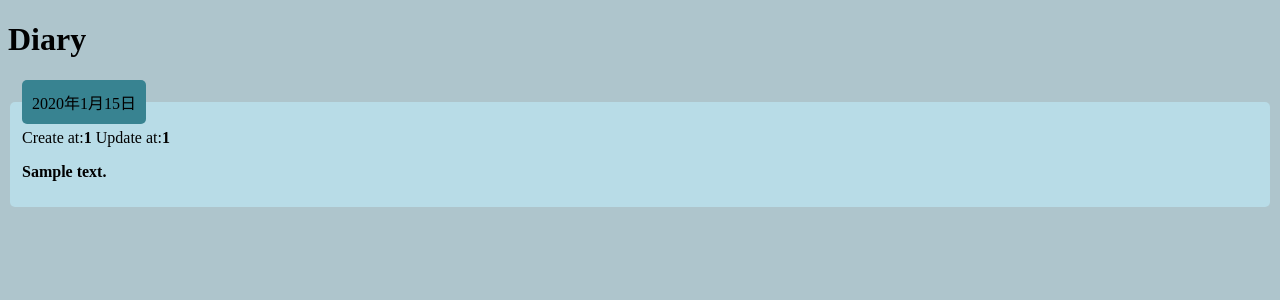
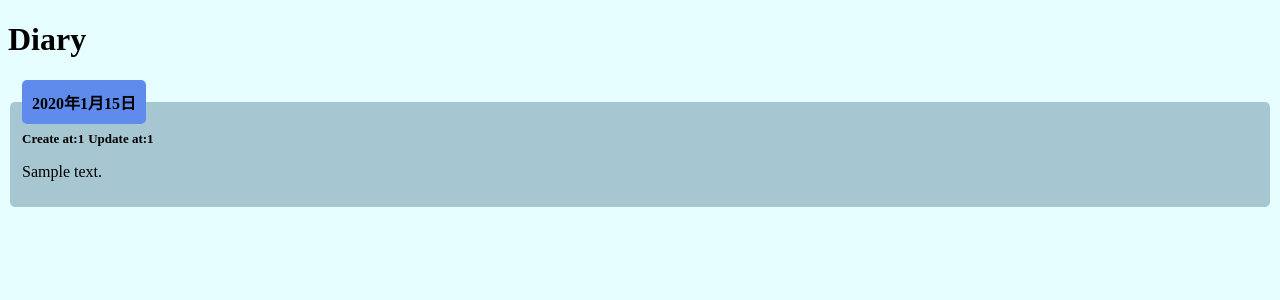
Before and after one commit to ericcheng09/mynikki, a Django app: template articles/templates/articles/show.html in a window 1280 px wide. Shown: the top 300 px of the page. Run offline with Django 4.2, Linux system fonts and the light colour scheme; the template is opened without the code that fills it: values that come from a table or form of the project are taken from there, others are empty; tables that the repository leaves empty hold one stand-in row (values such as "Sample post").

Commit message:
fix time format; adjust style

```diff
--- a/articles/static/articles/style.css
+++ b/articles/static/articles/style.css
@@ -1,6 +1,6 @@
 
 body {
-    background-color: #aec5cc;
+    background-color: #e6feff;
 }
 
 h1 {
@@ -9,7 +9,7 @@ h1 {
 }
 
 fieldset {
-    background-color: #b8dce7;
+    background-color: #a6c7d1;
     border-radius: 5px;
     /* margin: 50px; */
     border: 0;
@@ -17,20 +17,22 @@ fieldset {
 }
 
 .content_title {
-    background-color: #388391;
+    background-color: #5e8bec;
     padding: 10px;
     /* width: 100px; */
+    font-weight: bold;
     border-radius: 5px;
 }
 
 .content {
     margin: 0;
     text-align: start;
-    font-weight: bold;
+
 }
 
 .time {
     font-weight: bold;
+    font-size: small;
 }
 
 @font-face {
--- a/articles/templates/articles/show.html
+++ b/articles/templates/articles/show.html
@@ -11,7 +11,7 @@
     {% for r in results %}
         <fieldset>
             <legend class="content_title">{{r.date}}</legend>
-                Create at:<label class="time">{{r.create_at}}</label>  Update at:<label class="time">{{r.update_at}}</label>
+            <label class="time">Create at:{{r.create_at}}</label>  <label class="time">Update at:{{r.update_at}}</label>
             <div class="content">
                 <p>
                     {{r.content}}
```
Also changed, not shown: articles/views.py (+5 -2 lines).
